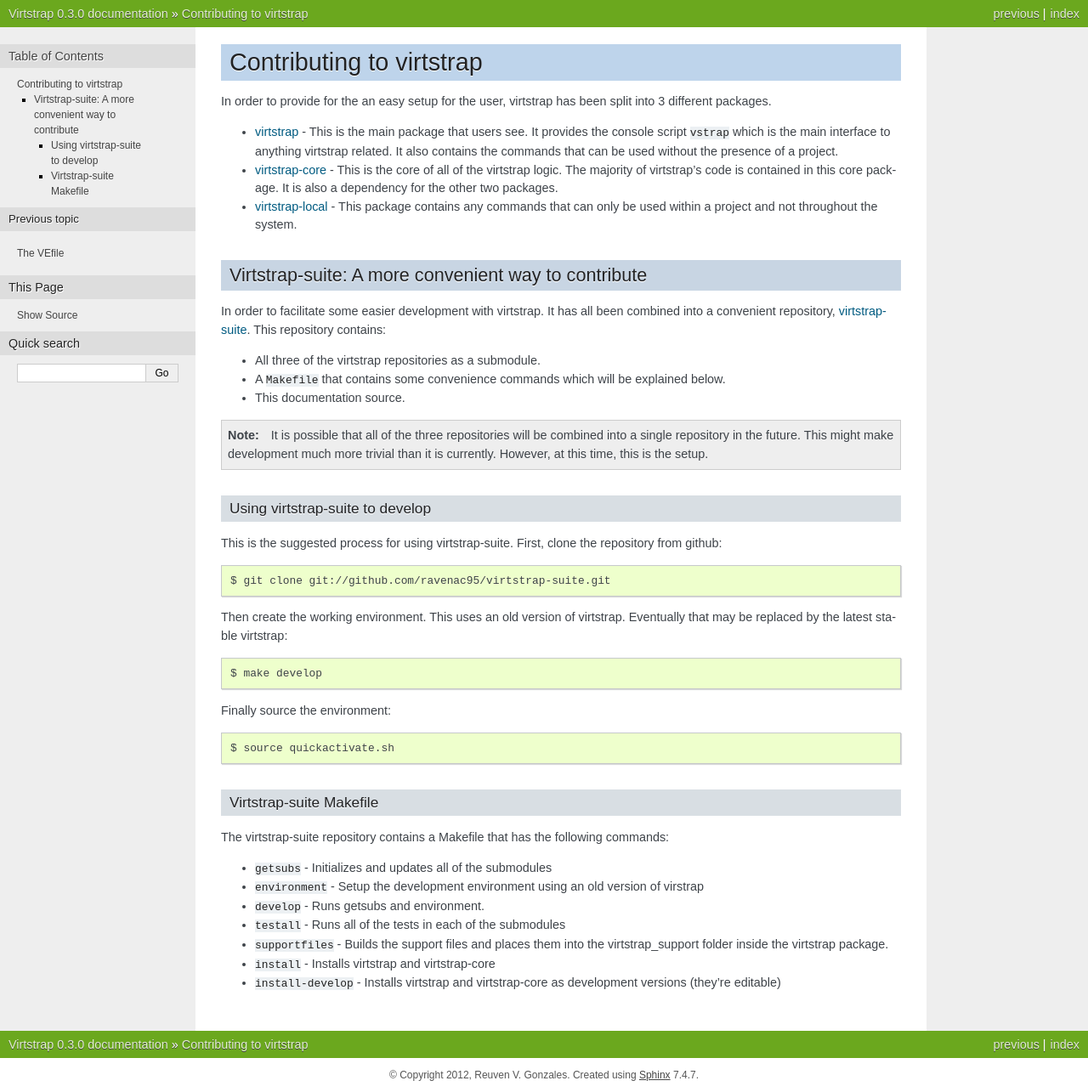
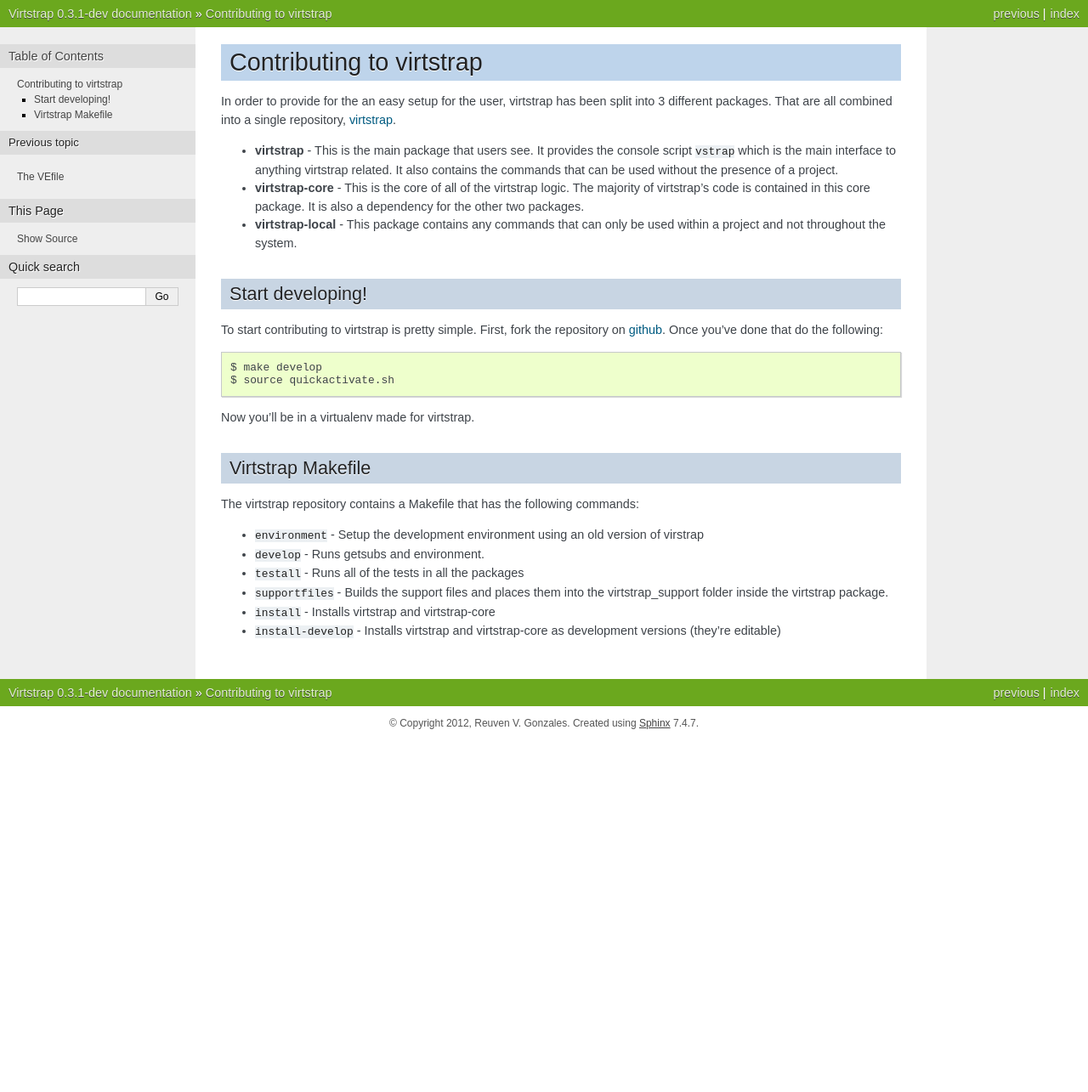
Before and after one commit to ravenac95/virtstrap, a Sphinx documentation site: the page built from docs/contributing.rst, in a window 1280 px wide. Shown: the whole page at 85% size. Built offline with Sphinx 7.4.7, drawn with Linux system fonts in a browser that asks for light colours; after the commit the page ends 900 px from its top, so only the background shows below that.

Commit message:
Updated docs for contributing

```diff
--- a/docs/conf.py
+++ b/docs/conf.py
@@ -48,9 +48,9 @@
 # built documents.
 #
 # The short X.Y version.
-version = '0.3.0'
+version = '0.3.1'
 # The full version, including alpha/beta/rc tags.
-release = '0.3.0'
+release = '0.3.1-dev'
 
 # The language for content autogenerated by Sphinx. Refer to documentation
 # for a list of supported languages.
--- a/docs/contributing.rst
+++ b/docs/contributing.rst
@@ -4,71 +4,45 @@
 =========================
 
 In order to provide for the an easy setup for the user, virtstrap has been
-split into 3 different packages.
+split into 3 different packages. That are all combined into a single
+repository, `virtstrap`_.
 
-* `virtstrap`_ - This is the main package that users see. It provides the
+- **virtstrap** - This is the main package that users see. It provides the
   console script ``vstrap`` which is the main interface to anything virtstrap
   related. It also contains the commands that can be used without the presence
   of a project.
-* `virtstrap-core`_ - This is the core of all of the virtstrap logic. The
+- **virtstrap-core** - This is the core of all of the virtstrap logic. The
   majority of virtstrap's code is contained in this core package. It is also a
   dependency for the other two packages.
-* `virtstrap-local`_ - This package contains any commands that can only be used
+- **virtstrap-local** - This package contains any commands that can only be used
   within a project and not throughout the system.
 
-.. _virtstrap: https://github.com/ravenac95/virtstrap
-.. _virtstrap-core: https://github.com/ravenac95/virtstrap-core
-.. _virtstrap-local: https://github.com/ravenac95/virtstrap-local
+Start developing!
+-----------------
 
-Virtstrap-suite: A more convenient way to contribute
-----------------------------------------------------
-
-In order to facilitate some easier development with virtstrap. It has all been
-combined into a convenient repository, `virtstrap-suite`_. This repository
-contains:
-
-- All three of the virtstrap repositories as a submodule.
-- A ``Makefile`` that contains some convenience commands which will be
-  explained below.
-- This documentation source.
-
-.. note::
-    It is possible that all of the three repositories will be combined into a
-    single repository in the future. This might make development much more
-    trivial than it is currently. However, at this time, this is the setup.
-
-.. _virtstrap-suite: https://github.com/ravenac95/virtstrap-suite
-
-Using virtstrap-suite to develop
-~~~~~~~~~~~~~~~~~~~~~~~~~~~~~~~~
-
-This is the suggested process for using virtstrap-suite. First, clone the
-repository from github::
-
-    $ git clone git://github.com/ravenac95/virtstrap-suite.git
-
-Then create the working environment. This uses an old version of virtstrap.
-Eventually that may be replaced by the latest stable virtstrap::
+To start contributing to virtstrap is pretty simple. First, fork the
+repository on `github`_. Once you've
+done that do the following::
 
     $ make develop
-
-Finally source the environment::
-
     $ source quickactivate.sh
 
-Virtstrap-suite Makefile
-~~~~~~~~~~~~~~~~~~~~~~~~
+Now you'll be in a virtualenv made for virtstrap.
 
-The virtstrap-suite repository contains a Makefile that has the following
-commands:
+Virtstrap Makefile
+------------------
 
-- ``getsubs`` - Initializes and updates all of the submodules
+The virtstrap repository contains a Makefile that has the following commands:
+
 - ``environment`` - Setup the development environment using an old version of
   virstrap
 - ``develop`` - Runs getsubs and environment.
-- ``testall`` - Runs all of the tests in each of the submodules
+- ``testall`` - Runs all of the tests in all the packages
 - ``supportfiles`` - Builds the support files and places them into the
   virtstrap_support folder inside the virtstrap package.
 - ``install`` -  Installs virtstrap and virtstrap-core
 - ``install-develop`` -  Installs virtstrap and virtstrap-core as
   development versions (they're editable)
+
+.. _virtstrap: https://github.com/ravenac95/virtstrap
+.. _github: https://github.com/ravenac95/virtstrap
```
